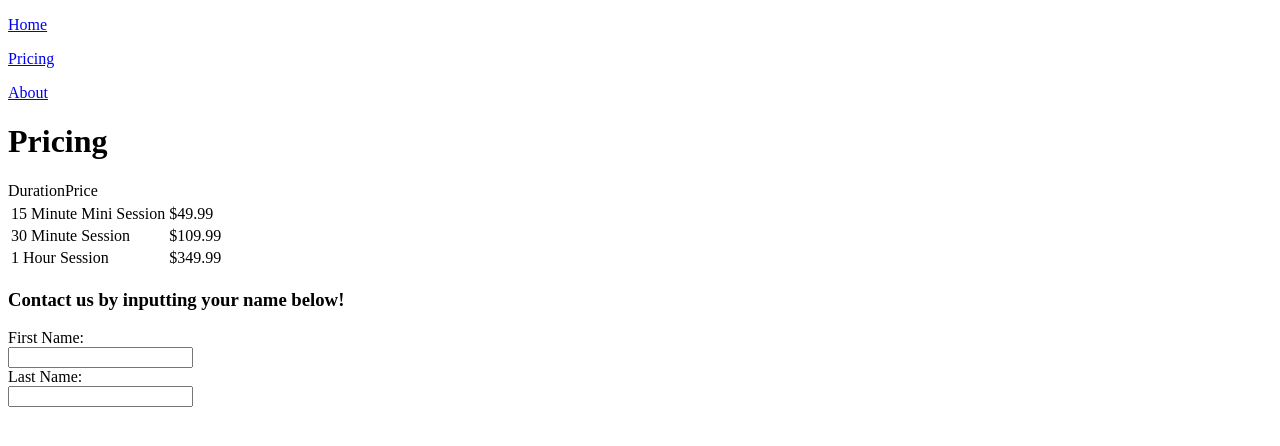
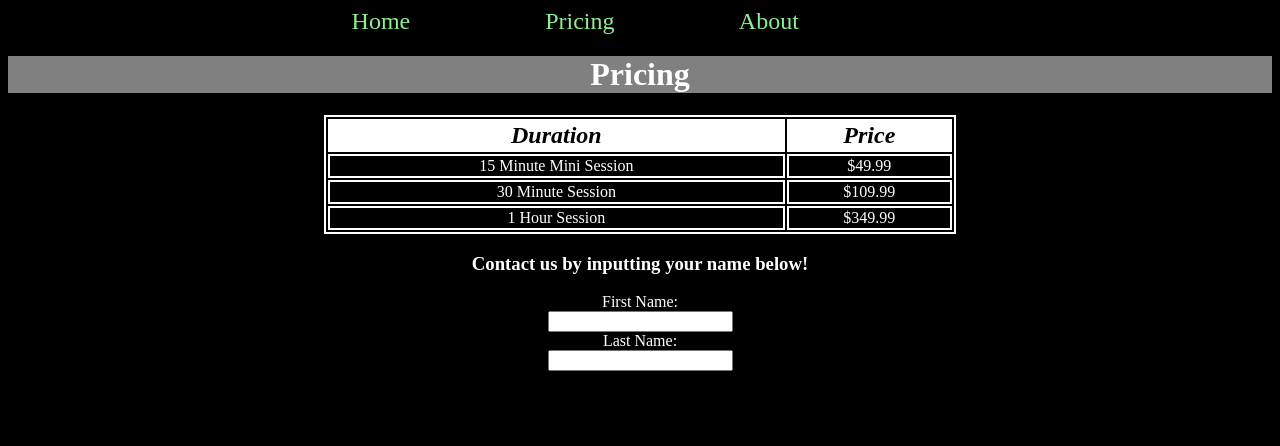
Before and after one commit to ryansingleton-3/Week_7, a plain HTML site: page pricing.html in a window 1280 px wide. Drawn offline with Linux system fonts and the light colour scheme.

Commit message:
added css

```diff
--- a/about.html
+++ b/about.html
@@ -4,6 +4,7 @@
     <meta charset="UTF-8">
     <meta http-equiv="X-UA-Compatible" content="IE=edge">
     <meta name="viewport" content="width=device-width, initial-scale=1.0">
+    <link rel="stylesheet" href="style.css">
     <title>My Photography Website - About</title>
 </head>
 <body>
@@ -16,16 +17,26 @@
     </header>
     <h1>Services</h1>
 
-    <h2>Couples</h2>
+    <main class="main-section">
+        <div class="first-row">
+        <div id="text-box-one">
+        <h2>Couples</h2>
 
-    <p>We are proud to photograph weddings, engagements, or even a date night out!</p>
-    <img src="images/Ryan&Alyssa.JPG" alt="Ryan & Alyssa" height="500">
+            <p>We are proud to photograph weddings, engagements, or even a date night out!</p>
+        </div>
+            <img class="first_pic" src="images/alyssa-0078.JPG" alt="Ryan & Alyssa" height="600">
+        </div>
 
-    <h2>Families</h2>
+        <div class="second-row">
+            <img class="second_pic" src="images/IMG_7249.JPG" alt="Easter Family Photo" height="600">
 
-    <p>We love to capture family moments that will produce lasting memories.</p>
-    <img src="images/Easter_Family_photo.JPG" alt="Easter Family Photo" height="500">
 
+        <div id="text-box-two">
+
+            <h2>Families</h2>
+        <p>We love to capture family moments that will produce lasting memories.</p>
+        </div>
+        </div>
     <h3>
         Contact us by inputting your name below!
     </h3>
@@ -36,5 +47,6 @@
         <label for="last_name">Last Name:</label><br>
         <input type="text">
     </form>
+    </main>
 </body>
 </html>
--- a/pricing.html
+++ b/pricing.html
@@ -4,6 +4,7 @@
     <meta charset="UTF-8">
     <meta http-equiv="X-UA-Compatible" content="IE=edge">
     <meta name="viewport" content="width=device-width, initial-scale=1.0">
+    <link rel="stylesheet" href="style.css">
     <title>My Photography Website - Pricing</title>
 </head>
 <body>
@@ -17,10 +18,11 @@
 
     <h1>Pricing</h1>
 
+    <div class="table-container">
     <table>
         <tr>
-            <thead>Duration</thead>
-            <thead>Price</thead>
+            <th>Duration</th>
+            <th>Price</th>
         </tr>
         <tr>
             <td>
@@ -47,6 +49,7 @@
             </td>
         </tr>
     </table>
+    </div>
     <h3>
         Contact us by inputting your name below!
     </h3>
--- /dev/null
+++ b/style.css
@@ -0,0 +1,96 @@
+body {
+    background-color: black;
+    color: white;
+}
+
+header {
+    margin: 0 auto;
+    text-align: center;
+}
+
+nav p {
+    text-align: center;
+    margin: 0 auto;
+    display: inline-flex;
+}
+
+nav a {
+    text-decoration: none;
+    color: lightgreen;
+}
+
+h1 {
+    text-align: center;
+    font-size: 2em;
+    background-color: gray;
+    color: white;
+}
+
+#home, #about, #pricing {
+    width: 15%;
+    font-size: 1.5em;
+
+}
+
+.first-row, .second-row{
+    display: flex;
+    justify-content: space-evenly;
+    align-items: center;
+    margin-bottom: 30px;
+
+
+}
+
+
+#text-box-one, #text-box-two {
+    align-items: center;
+    height: 100%;
+    padding: 0 10%
+
+}
+
+img {
+    max-width: 50%;
+    max-height: fit-content;
+    margin: 0 auto;
+
+}
+
+
+p {
+    color: white;
+}
+
+form {
+    color: white;
+    text-align: center;
+}
+
+h3 {
+    text-align: center;
+}
+
+table, th, td {
+    border: solid white 2px;
+    text-align: center;
+    vertical-align: middle;
+}
+
+th {
+    background-color: white;
+    color: black;
+    font-style:italic;
+    font-size: 1.5em;
+}
+
+table {
+    width: 50%;
+    margin: 0 auto;
+
+}
+
+.table-container {
+    text-align: center;
+    align-items: center;
+    justify-content: center;
+}
```
Also changed, not shown: index.html (+14 -3 lines), images/IMG_7249.JPG (added), images/alyssa-0078.JPG (added), 1 other file.
